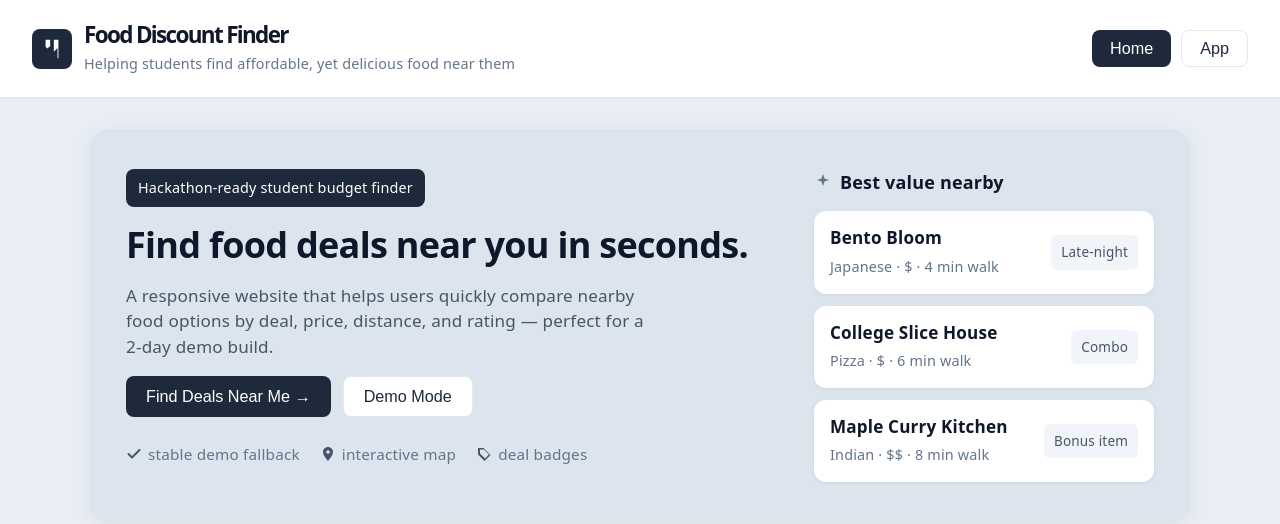
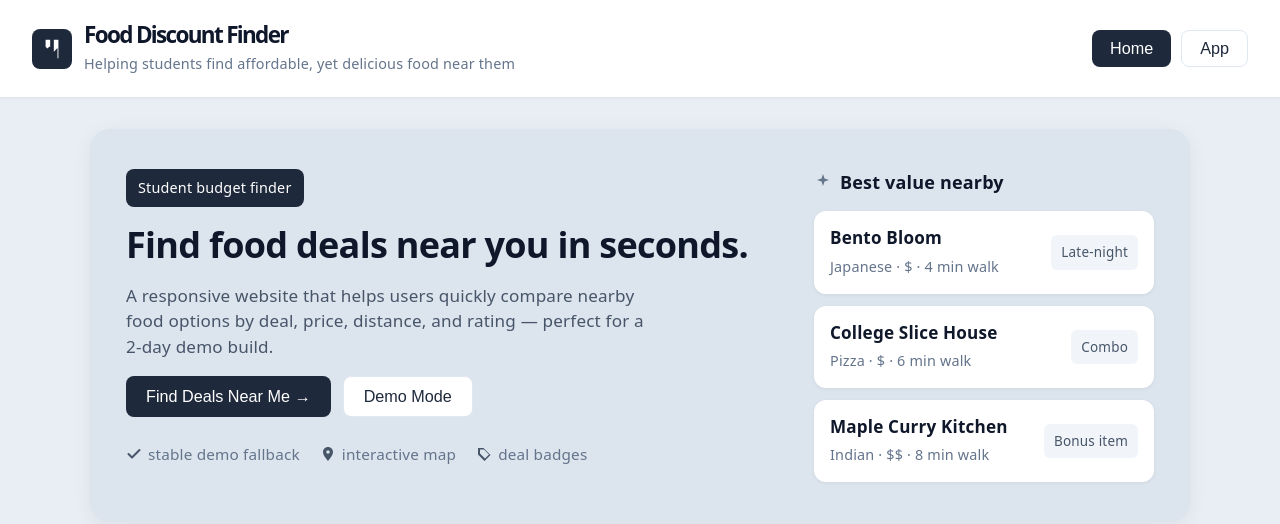
Before and after one commit to William2Git/genesisAI, a React (Vite) app: page / in a window 1280 px wide. Shown: the top 524 px of the page. Built offline with nearby package versions, Linux system fonts and the light colour scheme.

Commit message:
john's first commit

```diff
--- a/src/App.jsx
+++ b/src/App.jsx
@@ -71,7 +71,7 @@ function App() {
       <main className="fdf-main">
         <div className="fdf-card">
           <div className="fdf-hero">
-            <span className="fdf-badge">Hackathon-ready student budget finder</span>
+            <span className="fdf-badge">Student budget finder</span>
             <h2 className="fdf-headline">Find food deals near you in seconds.</h2>
             <p className="fdf-desc">
               A responsive website that helps users quickly compare nearby food options by deal, price, distance, and rating — perfect for a 2-day demo build.
```
